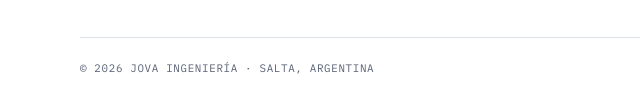
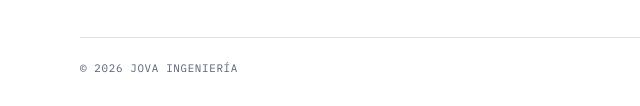
Before and after one commit to Maxidvp/jovaingenieria, a plain HTML site: page en/index.html in a window 1280 px wide. Shown: the part 11603-11709 px from the top of the page, 0-640 px from the left. Drawn offline with Linux system fonts and the light colour scheme.

Commit message:
Pie de página: se quita "Salta, Argentina" del copyright
Co-Authored-By: Claude Opus 5.5 <noreply@anthropic.com>
Claude-Session: https://claude.ai/code/session_01GwAy3dAyv9rG9Y7nFzsCm7

```diff
--- a/en/index.html
+++ b/en/index.html
@@ -681,7 +681,7 @@
       <a href="#team">Founder</a>
       <a href="#contact">Contact</a>
     </nav>
-    <p class="footer__legal mono">© <span id="year">2026</span> Jova Ingeniería · Salta, Argentina</p>
+    <p class="footer__legal mono">© <span id="year">2026</span> Jova Ingeniería</p>
   </div>
 </footer>
 
```
Also changed, not shown: index.html (+1 -1 lines).
